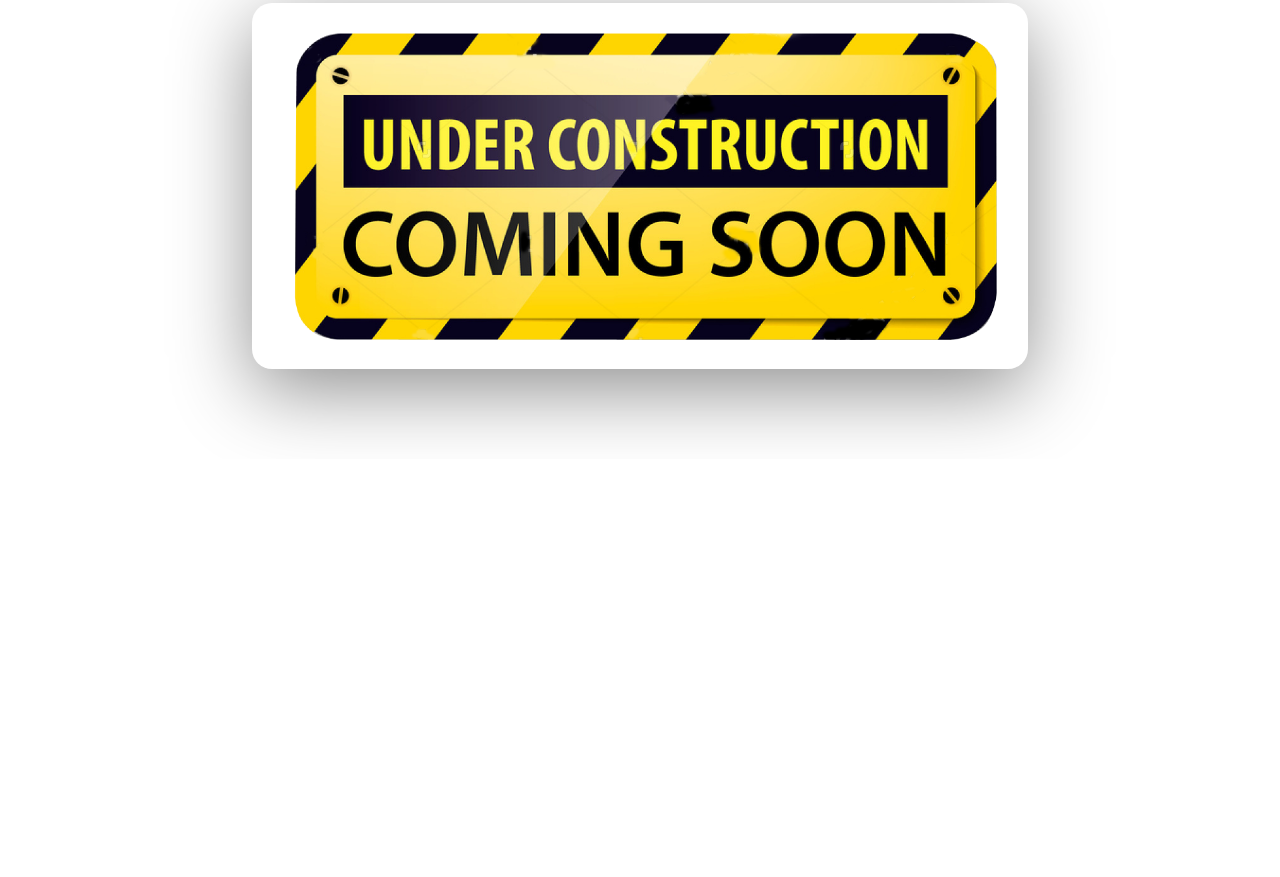
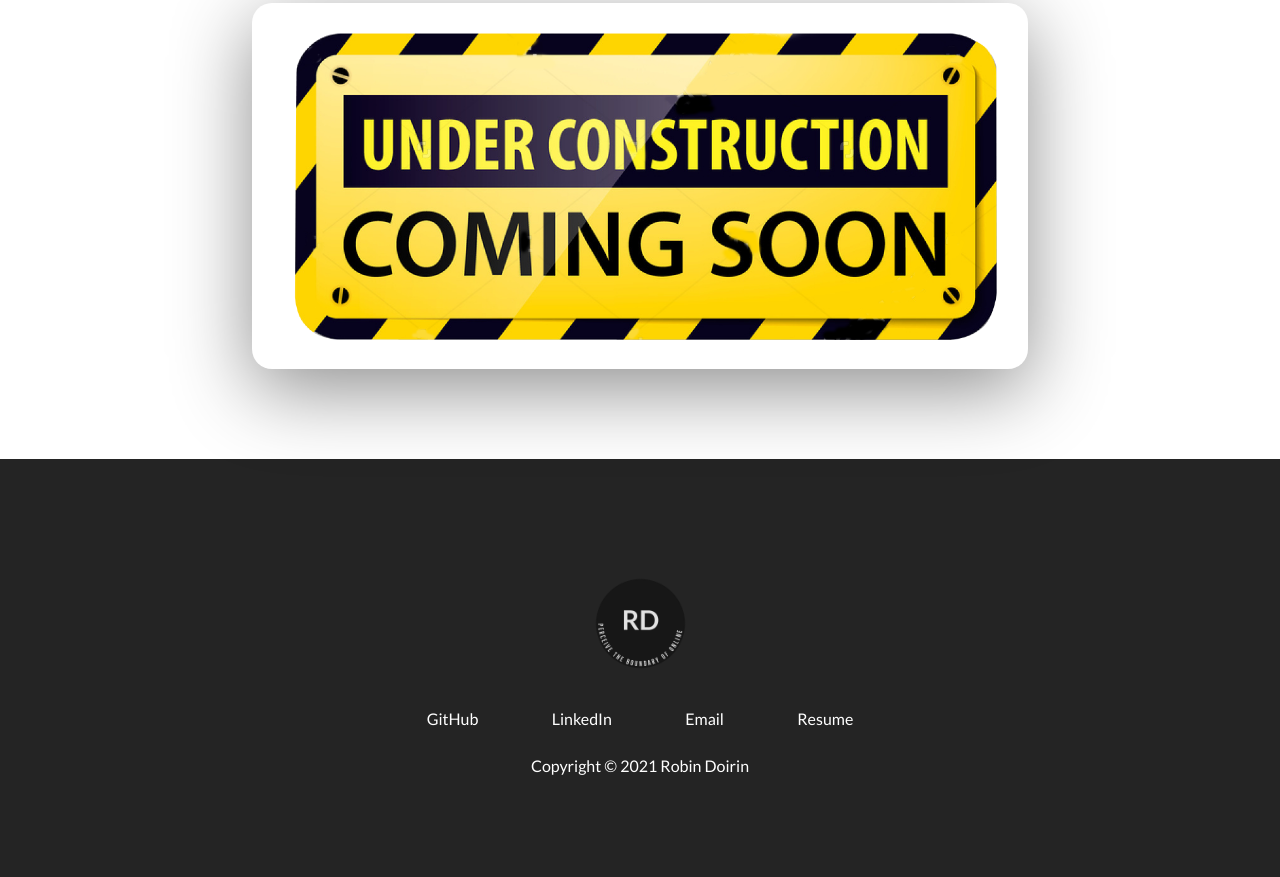
Before and after one commit to lasttruth/Robin-E-Porfolio, a plain HTML site: page index.html in a window 1280 px wide. Shown: the part 2538-3415 px from the top of the page. Before the commit the page ends 2997 px from the top, so only its background shows below. Drawn offline with Linux system fonts and the light colour scheme.

Commit message:
added and styled footer, still need to add resume link

```diff
--- a/index.html
+++ b/index.html
@@ -241,5 +241,43 @@
         </div>
       </div>
     </section>
+    <footer>
+      <div class="row footer__row">
+        <a href="#" class="footer__anchor">
+          <figure class="footer__logo">
+            <img src="./assests/Robin Doirin-logos_transparent.png" class="footer__logo--img" alt="">
+          </figure>
+          <span class="footer__logo--popper">
+            Top
+            <i class="fas fa-arrow-up"></i>
+          </span>
+        </a>
+        <div class="footer__social--list">
+          <a href="https://github.com/lasttruth" class="
+          footer__social--link
+          link__hover-effect
+          link__hover-effect--white
+          " target="_blank">GitHub</a>
+          <a href="https://www.linkedin.com/in/robin-doirin-347677222/" class="
+          footer__social--link
+          link__hover-effect
+          link__hover-effect--white
+          " target="_blank">LinkedIn</a>
+          <a href="mailto:robindoirin@gmail.com" class="
+          footer__social--link
+          link__hover-effect
+          link__hover-effect--white
+          " target="_blank">Email</a>
+          <a href="" class="
+          footer__social--link
+          link__hover-effect
+          link__hover-effect--white
+          " target="_blank">Resume</a>
+        </div>
+        <div class="footer__copyright">Copyright © 2021 Robin Doirin</div>
+      </div>
+
+    </footer>
+
   </body>
 </html>
--- a/styles.css
+++ b/styles.css
@@ -5,6 +5,10 @@
     padding: 0;
     margin: 0;
     box-sizing: border-box;
+}
+
+html{
+    scroll-behavior: smooth;
 }
 
 h1, h2, h3, h4, h5, h6, span {
@@ -21,6 +25,10 @@ h1{
 p{
     line-height: 1.5;
     font-size: 16px;
+}
+
+a{
+    text-decoration: none;
 }
 
 li{
@@ -78,7 +86,6 @@ nav{
 .nav__link--anchor{
     margin: 0 12px;
     color: #242424;
-    text-decoration: none;
     font-weight: 700;
 }
 
@@ -153,7 +160,6 @@ nav{
 .about-me__link{
     font-size: 20px;
     color: black;
-    text-decoration: none;
     padding: 0px 16px;
 }
 
@@ -285,7 +291,6 @@ margin-bottom: 40px;
 .project__description--link{
     font-size: 20px;
     margin-right: 16px;
-    text-decoration: none;
 }
 .project__description--title,
 .project__description--sub-title,
@@ -295,3 +300,59 @@ margin-bottom: 40px;
     color: #fff;
 
 }
+/* footer */
+
+footer{
+    background-color: #242424;
+}
+
+.footer__logo{
+
+}
+
+.footer__row{
+    display: flex;
+    flex-direction: column;
+    align-items: center;
+    justify-self: center;
+    padding: 8% 0;
+}
+
+.footer__social--list{
+    display: flex;
+    max-width: 500px;
+    justify-content: space-around;
+    width: 100%;
+    margin-bottom: 28px;
+}
+
+
+.footer__logo--img{
+    width: 125px;
+    height: 125px;
+
+}
+
+.footer__social--link,
+.footer__copyright,
+.footer__logo--popper{
+    color: #fff;
+}
+.footer__anchor{
+    margin-bottom: 20px;
+    position: relative;
+}
+
+.footer__logo--popper{
+    position: absolute;
+    right: 0;
+    top: 50px;
+    font-weight: bold;
+    opacity: 0;
+    transition: all 300ms ease;
+}
+
+.footer__anchor:hover .footer__logo--popper{
+    transform: translateX(60px);
+    opacity: 1;
+}
```
Also changed, not shown: assests/Robin Doirin-logos_transparent.png (added), assests/Robin-Doirin-1-_2_.svg (added).
